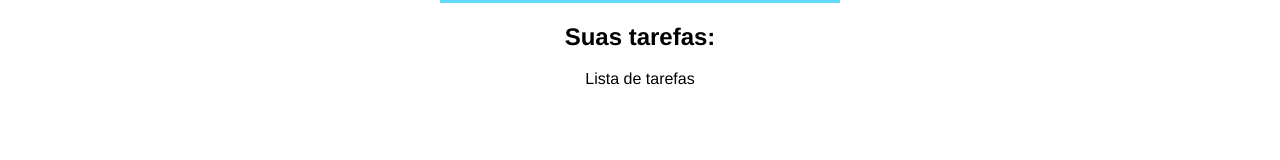
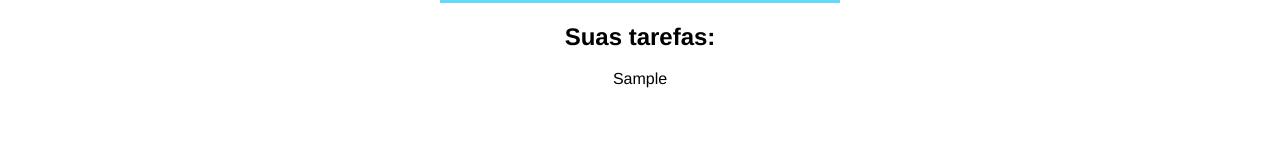
Before and after one commit to lafadovale/todo-react, a React (Create React App) app: page / in a window 1280 px wide. Both pictures are taken after typing "Sample" into the empty fields and a click on the input "Criar Tarefa". Shown: the part 333-493 px from the top of the page. Built offline with nearby package versions, Linux system fonts and the light colour scheme.

Commit message:
Showing task list

```diff
--- a/src/App.tsx
+++ b/src/App.tsx
@@ -29,7 +29,7 @@
         </div>
         <div>
           <h2>Suas tarefas:</h2>
-          <TaskList />
+          <TaskList taskList={taskList} />
         </div>
       </main>
       <Footer />
--- a/src/components/TaskList.tsx
+++ b/src/components/TaskList.tsx
@@ -1,12 +1,28 @@
 import React from "react";
 
-type Props = {};
+// interfaces
+import { ITask } from "../interfaces/Task";
 
-const TaskList = (props: Props) => {
+// CSS
+import styles from "./Tasklist.module.css";
+
+type Props = {
+  taskList: ITask[];
+};
+
+const TaskList = ({ taskList }: Props) => {
   return (
-    <div>
-      <p>Lista de tarefas</p>
-    </div>
+    <>
+      {taskList.length > 0 ? (
+        taskList.map((task) => (
+          <div key={task.id}>
+            <p>{task.title}</p>
+          </div>
+        ))
+      ) : (
+        <p>Não há tarefas cadastradas.</p>
+      )}
+    </>
   );
 };
 
```
Also changed, not shown: src/components/TaskList.module.css (added).
